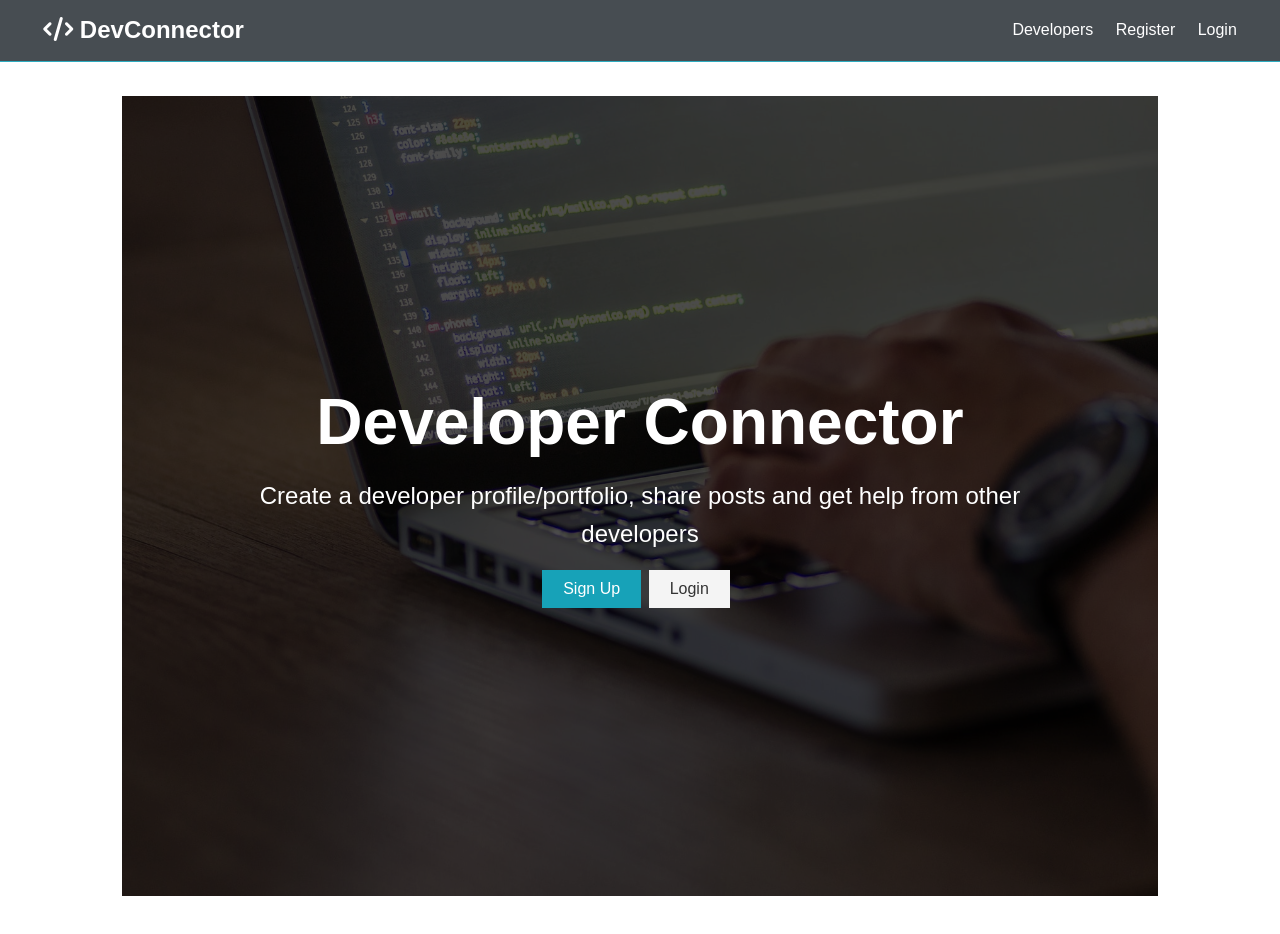
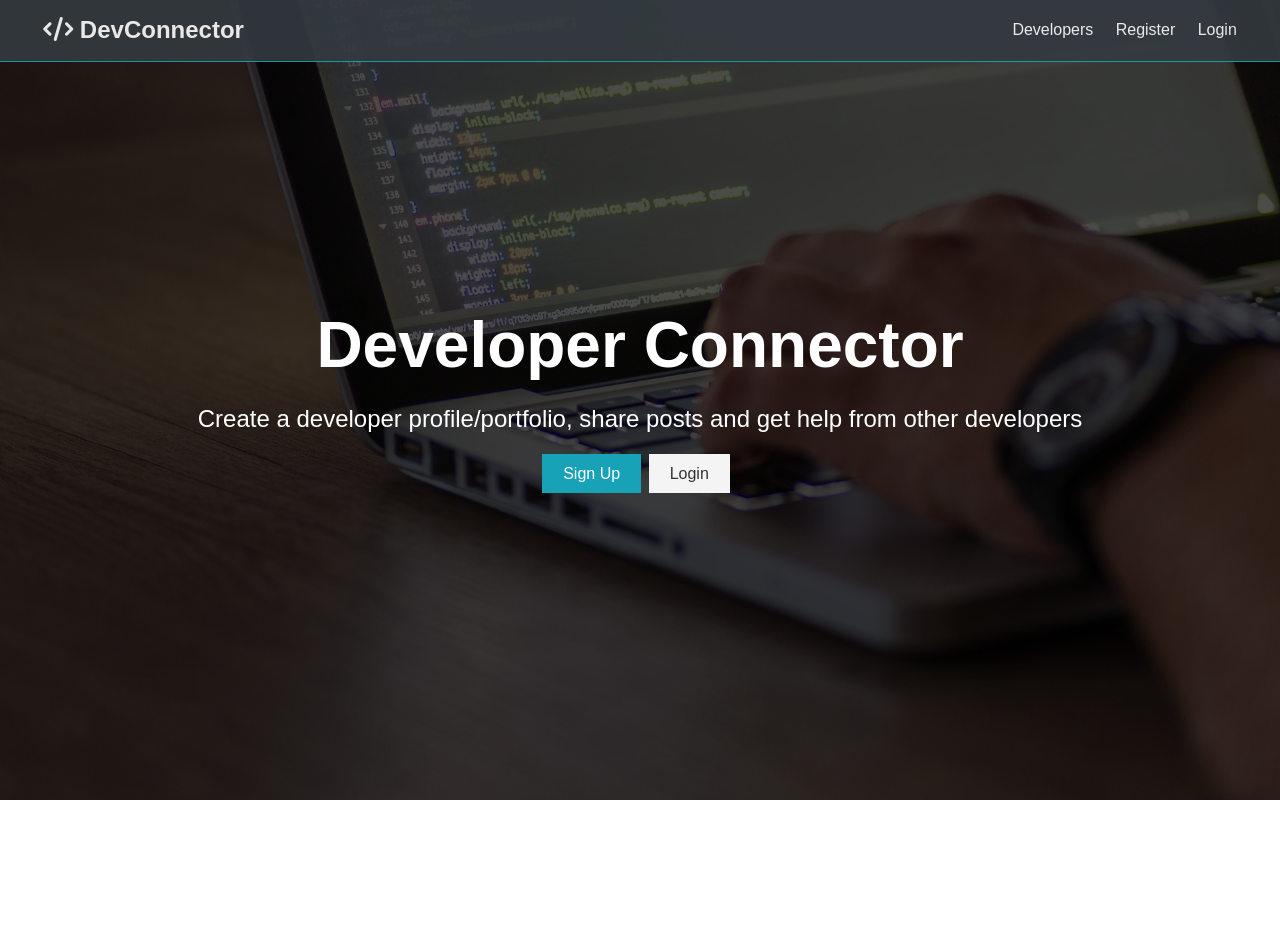
Before and after one commit to colinaluke/devconnect, a React (Create React App) app in the folder client/: page / in a window 1280 px wide. Shown: the top 934 px of the page. Built offline with nearby package versions, Linux system fonts and the light colour scheme; no server answers.

Commit message:
fixed minor bug in App.js

```diff
--- a/client/src/App.js
+++ b/client/src/App.js
@@ -34,10 +34,12 @@ const App = () => {
     <Provider store = { store }>
       <Router>
         <Navbar />
+        <Routes>
+          <Route exact path='/' element={<Landing />} />
+        </Routes>
         <section className="container">
           <Alert />
           <Routes>
-              <Route exact path='/' element={<Landing />} />
               <Route exact path='/login' element={<Login />} />
               <Route exact path='/register' element={<Register />} />
               <Route exact path='/profiles' element={<Profiles />} />
```
